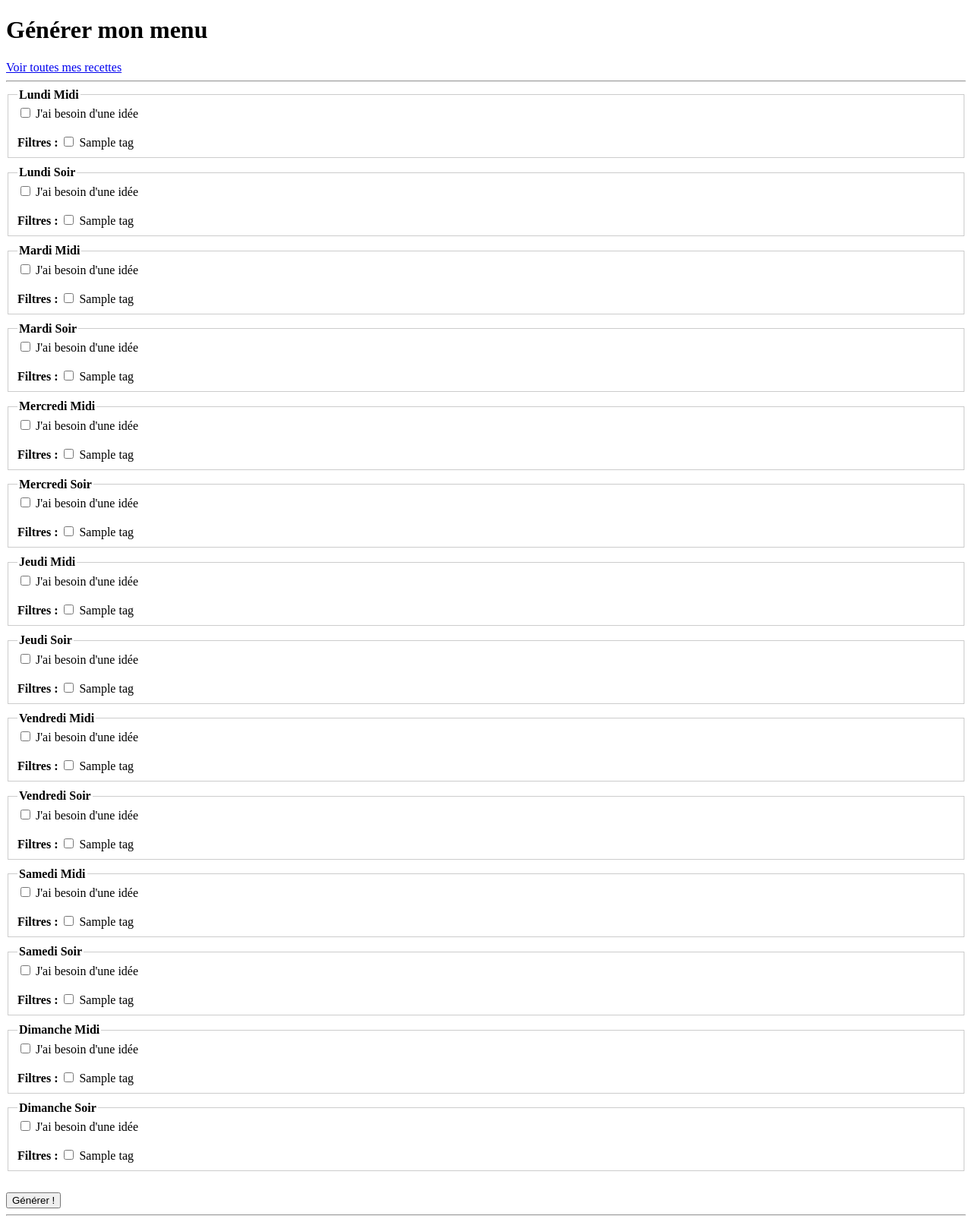
After one commit to ClementLazzarini/MiamPlanner, a Django app: page /generateur/ in a window 1280 px wide. The commit adds this page. Shown: the whole page at 76% size. Run offline with Django 4.2, Linux system fonts and the light colour scheme; tables that the repository leaves empty hold one stand-in row (values such as "Sample post").

Commit message:
Add source link to Recette and menu generator feature
Introduces a 'lien_source' field to the Recette model and form, allowing recipes to reference their original source. Adds a menu generator view and template for creating weekly menus with tag-based filtering, updates URLs and recipe list/detail templates to support these features.

```diff
--- a/recettes/forms.py
+++ b/recettes/forms.py
@@ -5,7 +5,7 @@ class RecetteForm(forms.ModelForm):
     class Meta:
         model = Recette
         # On dit au formulaire quels champs on veut
-        fields = ['nom', 'temps_preparation', 'temps_cuisson', 'ingredients', 'etapes', 'tags']
+        fields = ['nom', 'temps_preparation', 'temps_cuisson', 'ingredients', 'etapes', 'tags', 'lien_source']
 
         # Par défaut, les tags s'affichent mal.
         # Ceci les transforme en jolies cases à cocher.
--- a/recettes/models.py
+++ b/recettes/models.py
@@ -23,6 +23,8 @@ class Recette(models.Model):
 
     tags = models.ManyToManyField(Tag, blank=True)
 
+    lien_source = models.URLField(max_length=500, blank=True, null=True, help_text="Lien vers la recette (Instagram, blog...)")
+
     def __str__(self):
         return self.nom
 
--- /dev/null
+++ b/recettes/templates/recettes/generateur.html
@@ -0,0 +1,87 @@
+<!DOCTYPE html>
+<html lang="fr">
+<head>
+    <meta charset="UTF-8">
+    <title>Générateur de Menu</title>
+    <style>
+        /* Un peu de style pour que ce soit lisible */
+        fieldset { margin-bottom: 10px; border: 1px solid #ccc; }
+        legend { font-weight: bold; }
+        .tags-list label { margin-right: 15px; }
+    </style>
+</head>
+<body>
+    <h1>Générer mon menu</h1>
+
+    <nav>
+        <a href="{% url 'recette_list' %}">Voir toutes mes recettes</a>
+    </nav>
+    <hr>
+
+    <form method="POST" action="{% url 'generateur' %}">
+        {% csrf_token %}
+        {% for jour_nom in jours_liste %}
+            {% for repas_nom in repas_liste %}
+
+                {% with repas_id=jour_nom|lower|add:"_"|add:repas_nom|lower %}
+
+                <fieldset>
+                    <legend>{{ jour_nom }} {{ repas_nom }}</legend>
+
+                    <input type="checkbox" name="{{ repas_id }}_idee" id="{{ repas_id }}_idee">
+                    <label for="{{ repas_id }}_idee">J'ai besoin d'une idée</label>
+                    <br><br>
+
+                    <div class="tags-list">
+                        <strong>Filtres :</strong>
+                        {% for tag in tous_les_tags %}
+                        <input type="checkbox"
+                            name="{{ repas_id }}_tags"
+                            value="{{ tag.nom }}"
+                            id="{{ repas_id }}_tag_{{ tag.pk }}">
+                        <label for="{{ repas_id }}_tag_{{ tag.pk }}">{{ tag.nom }}</label>
+                        {% endfor %}
+                    </div>
+                </fieldset>
+
+                {% endwith %}
+            {% endfor %}
+        {% endfor %}
+        <br>
+        <button type="submit">Générer !</button>
+    </form>
+
+    <hr>
+
+    {% if menu_genere %}
+        <h2>Voici votre menu :</h2>
+
+        {% for repas_id, data in menu_genere.items %}
+            <p>
+                <strong>{{ repas_id }} :</strong>
+
+                {% if data.recette %}
+                    <a href="{% url 'recette_detail' pk=data.recette.pk %}">
+                        {{ data.recette.nom }}
+                    </a>
+
+                {% else %}
+                    <em style="color: red;">
+                        (Aucune recette trouvée
+
+                        {% if data.tags_filtres %}
+                            qui est :
+
+                            {% for tag in data.tags_filtres %}
+                                {{ tag }}{% if not forloop.last %}, {% endif %}
+                            {% endfor %}
+                        {% endif %}
+                        )
+                    </em>
+                {% endif %}
+            </p>
+        {% endfor %}
+    {% endif %}
+
+</body>
+</html>
--- a/recettes/templates/recettes/recette_list.html
+++ b/recettes/templates/recettes/recette_list.html
@@ -9,6 +9,7 @@
     <h1>Mes Recettes</h1>
 
     <a href="{% url 'recette_creer' %}">Ajouter une nouvelle recette</a>
+    <a href="{% url 'generateur' %}">Générateur de menu</a>
 
     <hr>
 
--- a/recettes/urls.py
+++ b/recettes/urls.py
@@ -17,6 +17,6 @@ urlpatterns = [
     # D (Delete) - La page pour supprimer une recette
     path('recette/<int:pk>/supprimer/', views.RecetteDeleteView.as_view(), name='recette_supprimer'),
 
-    # Garde ton générateur si tu veux
-    #path('generateur/', views.generateur_menu, name='generateur'),
+    # Générateur de menus
+    path('generateur/', views.GenerateurMenuView.as_view(), name='generateur'),
 ]
--- a/recettes/views.py
+++ b/recettes/views.py
@@ -1,7 +1,8 @@
 from django.urls import reverse_lazy
-from django.views.generic import ListView, DetailView, CreateView, UpdateView, DeleteView
-from .models import Recette
+from django.views.generic import ListView, DetailView, CreateView, UpdateView, DeleteView, View
+from .models import Recette, Tag
 from .forms import RecetteForm
+from django.shortcuts import render
 
 # --- Le CRUD ---
 
@@ -38,4 +39,78 @@ class RecetteDeleteView(DeleteView):
     success_url = reverse_lazy('recette_list')
     template_name = 'recettes/recette_confirm_delete.html' # Page de confirmation
 
-# --- Fin du CRUD ---
+
+# --- Le Générateur de Menu ---
+
+# Fonction principale du générateur de recettes
+def get_random_recipe(criteres):
+    """
+    Piocher une recette au hasard en fonction de critères.
+    'criteres' est un dict, ex: {'tags': ['rapide', 'été']}
+    """
+
+    queryset = Recette.objects.all()
+
+    if criteres.get('tags'):
+        tags_a_filtrer = criteres['tags']
+
+        # On enchaîne les .filter() pour chaque tag demandé
+        # C'est un "ET" logique (rapide ET été)
+        for tag_nom in tags_a_filtrer:
+            queryset = queryset.filter(tags__nom__iexact=tag_nom)
+
+    recette_choisie = queryset.order_by('?').distinct().first()
+
+    return recette_choisie
+
+
+class GenerateurMenuView(View):
+    template_name = 'recettes/generateur.html'
+
+    # On définit les listes ici pour les réutiliser
+    JOURS_LISTE = ['Lundi', 'Mardi', 'Mercredi', 'Jeudi', 'Vendredi', 'Samedi', 'Dimanche']
+    REPAS_LISTE = ['Midi', 'Soir']
+
+    def get(self, request):
+        tous_les_tags = Tag.objects.all()
+
+        contexte = {
+            'menu_genere': {},
+            'tous_les_tags': tous_les_tags,
+            'jours_liste': self.JOURS_LISTE,  # <-- On envoie la liste
+            'repas_liste': self.REPAS_LISTE   # <-- On envoie la liste
+        }
+        return render(request, self.template_name, contexte)
+
+    def post(self, request):
+        tous_les_tags = Tag.objects.all()
+        menu_genere = {}
+
+        # On génère la liste des ID (ex: 'lundi_midi') dynamiquement !
+        repas_semaine = []
+        for jour in self.JOURS_LISTE:
+            for repas in self.REPAS_LISTE:
+                repas_semaine.append(f"{jour.lower()}_{repas.lower()}")
+
+        for repas_id in repas_semaine:
+            if f'{repas_id}_idee' in request.POST:
+                criteres = {}
+                tags_coches = request.POST.getlist(f'{repas_id}_tags')
+
+                if tags_coches:
+                    criteres['tags'] = tags_coches
+
+                recette = get_random_recipe(criteres)
+                nom_propre_du_repas = repas_id.replace('_', ' ').title()
+                menu_genere[nom_propre_du_repas] = {
+                    'recette': recette,
+                    'tags_filtres': tags_coches
+                }
+
+        contexte = {
+            'menu_genere': menu_genere,
+            'tous_les_tags': tous_les_tags,
+            'jours_liste': self.JOURS_LISTE, # <-- On les renvoie aussi
+            'repas_liste': self.REPAS_LISTE
+        }
+        return render(request, self.template_name, contexte)
```
Also changed, not shown: recettes/templates/recettes/recette_detail.html (+9 -0 lines), recettes/migrations/0003_recette_lien_source.py (added).
